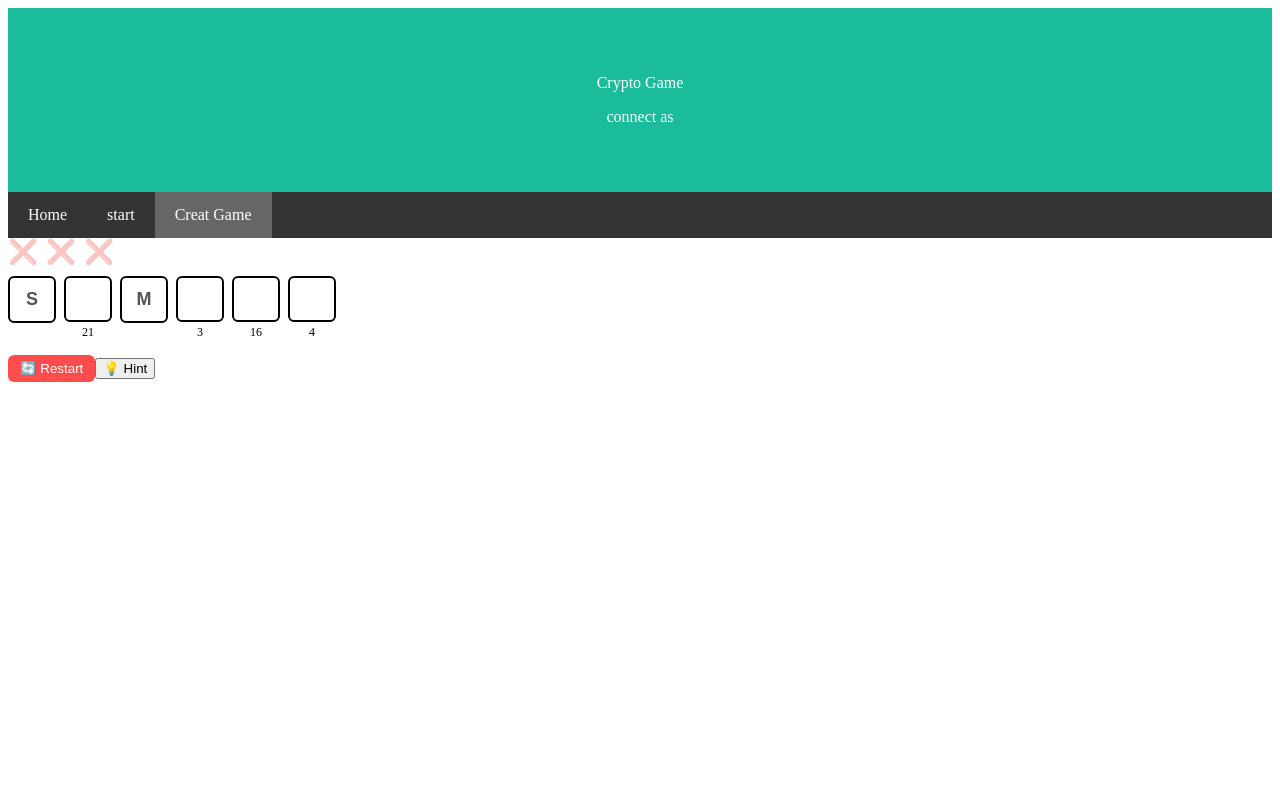
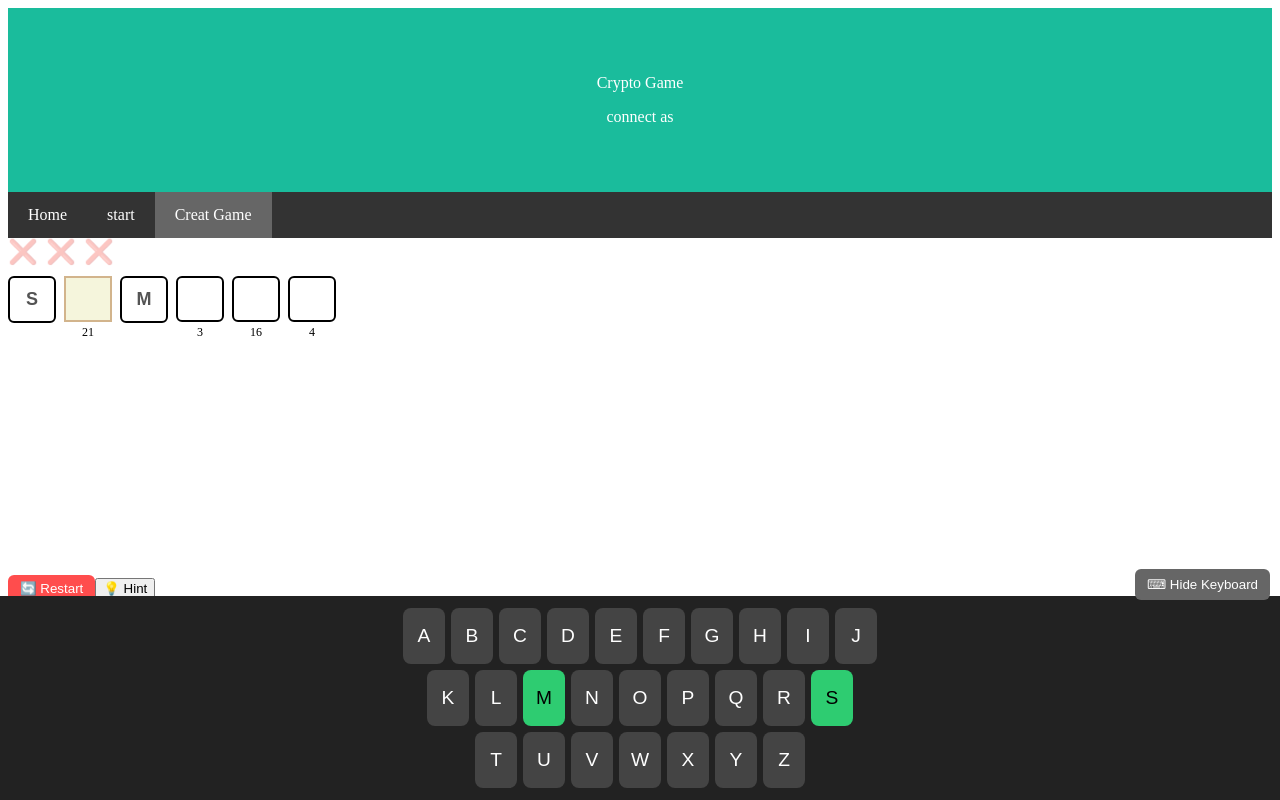
Before and after one commit to Moshe-Feld/cryptoGame, a React (Vite) app in the folder frontend/my-app/: page /creatGame in a window 1280 px wide. Both pictures are taken after typing "Sample", "Sample" into the empty fields and a click on the button "Create". Built offline with nearby package versions, Linux system fonts and the light colour scheme.

Commit message:
Keyboard

```diff
--- a/frontend/my-app/src/components/CreatePuzzle.jsx
+++ b/frontend/my-app/src/components/CreatePuzzle.jsx
@@ -1,6 +1,7 @@
 import React, { useEffect, useMemo, useRef, useState } from "react";
 import "../css/CreatePuzzle.css";
 import { useUser } from "../context/userContext";
+import Keyboard from "./Keyboard"
 
 function CreatePuzzle({ text }) {
   const { email, countWins } = useUser();
@@ -10,9 +11,12 @@ function CreatePuzzle({ text }) {
   const [gameCompleted, setGameCompleted] = useState(false);
   const [mistakes, setMistakes] = useState(0);
   const [hintMode, setHintMode] = useState(false);
+  const [revealedLetters, setRevealedLetters] = useState([]);
+  const [focusedIndex, setFocusedIndex] = useState(null);
   const [resetTrigger, setResetTrigger] = useState(0);
   const [initialHints, setInitialHints] = useState([]);
   const inputRefs = useRef([]);
+  let inputIndex = 0;
 
   function createCode() {
     const chars = Object.keys(code);
@@ -52,7 +56,7 @@ function CreatePuzzle({ text }) {
       const revealed = choseStartLetters(items);
       setInitialHints(revealed);
     }
-  }, [items, initialHints]);
+  }, [items]);
 
   useEffect(() => {
     const codeNumbers = [];
@@ -87,10 +91,13 @@ function CreatePuzzle({ text }) {
   }, [items, resetTrigger, initialHints]);
 
   useEffect(() => {
-    if (inputRefs.current[0]) {
-      inputRefs.current[0].focus();
+    if (!inputRefs.current.length) return;
+    const firstIndex = getNextActiveIndex(-1, 1);
+    if (firstIndex !== null && inputRefs.current[firstIndex]) {
+      inputRefs.current[firstIndex].focus();
+      setFocusedIndex(firstIndex);
     }
-  }, [items]);
+  }, [items, resetTrigger, initialHints]);
 
   const focusInput = (index) => {
     if (inputRefs.current[index]) {
@@ -115,14 +122,21 @@ function CreatePuzzle({ text }) {
     setMistakes(0);
     setGameCompleted(false);
     setHintMode(false);
+    setRevealedLetters([]);
     inputRefs.current.forEach((input) => {
       if (input) {
         input.value = "";
         input.disabled = false;
       }
     });
-
     setResetTrigger(prev => prev + 1);
+    setTimeout(() => {
+      const firstIndex = getNextActiveIndex(-1, 1);
+      if (firstIndex !== null && inputRefs.current[firstIndex]) {
+        inputRefs.current[firstIndex].focus();
+        setFocusedIndex(firstIndex);
+      }
+    }, 0);
   };
 
   const choseStartLetters = (items) => {
@@ -178,14 +192,21 @@ function CreatePuzzle({ text }) {
     );
   };
 
+
+
   const handleInput = (value, index) => {
+    if (index === null || !inputRefs.current[index]) return;
     const inputChar = value.toLowerCase();
-
     const number = Number(inputRefs.current[index].dataset.number);
 
     if (code[inputChar] === number) {
       inputRefs.current[index].value = inputChar.toUpperCase();
       inputRefs.current[index].disabled = true;
+
+      setRevealedLetters(prev => {
+        if (prev.includes(inputChar)) return prev;
+        return [...prev, inputChar];
+      });
 
       const stillRemaining = remainingOccurrences(inputChar);
       if (!stillRemaining) {
@@ -213,6 +234,7 @@ function CreatePuzzle({ text }) {
           alert("Game Over ❌");
           resetGame();
         }
+        inputRefs.current[focusedIndex].focus();
         return newMistakes;
       });
       setTimeout(() => (inputRefs.current[index].value = ""), 250);
@@ -241,16 +263,63 @@ function CreatePuzzle({ text }) {
     input.value = char.toUpperCase();
     input.disabled = true;
 
+    setRevealedLetters(prev => {
+      if (prev.includes(char.toLowerCase())) return prev;
+      return [...prev, char.toLowerCase()];
+    });
+
     const stillRemaining = remainingOccurrences(char);
     if (!stillRemaining) {
       setNumbersState((prev) =>
         prev.map((num) => (num === number ? null : num))
       );
     }
+
+    setTimeout(() => {
+      const nextIndex = getNextActiveIndex(index, 1);
+      if (nextIndex !== null && inputRefs.current[nextIndex]) {
+        inputRefs.current[nextIndex].focus();
+        setFocusedIndex(nextIndex);
+      }
+    }, 0);
   };
 
+  useEffect(() => {
+    if (!initialHints || initialHints.length === 0) return;
+    setRevealedLetters(prev => {
+      const s = new Set(prev);
+      initialHints.forEach(idx => {
+        const ch = inputRefs.current[idx]?.dataset.char?.toLowerCase();
+        if (ch) s.add(ch);
+      });
+      return Array.from(s);
+    });
+  }, [initialHints, items, resetTrigger]);
 
-  let inputIndex = 0;
+  const alphabet = useMemo(() => Object.keys(form).map(c => c.toUpperCase()), [form]);
+
+  const fullyRevealedLetters = useMemo(() => {
+    return Object.keys(form).filter(letter => {
+      const existed = items.some(item =>
+        item.type === "word" &&
+        Array.isArray(item.chars) &&
+        item.chars.some(ch => ch.type === "enc" && ch.char.toLowerCase() === letter)
+      );
+      const stillRemaining = remainingOccurrences(letter);
+      return existed && !stillRemaining;
+    });
+  }, [numbersState, resetTrigger, items]);
+
+  const onKeyboardLetterClick = (letterLower) => {
+    if (fullyRevealedLetters.includes(letterLower)) return;
+    if (focusedIndex === null || !inputRefs.current[focusedIndex]) return;
+    handleInput(letterLower, focusedIndex);
+    const input = inputRefs.current[focusedIndex];
+    if (input && !input.disabled) {
+      input.focus();
+    }
+  };
+
 
   return (
     <>
@@ -279,12 +348,16 @@ function CreatePuzzle({ text }) {
                       <div className="puzzle-cell">
                         <input
                           ref={(el) => (inputRefs.current[currentIndex] = el)}
-                          className={`puzzle-input ${hintMode && !inputRefs.current[currentIndex]?.value ? "hint-available" : ""}`}
+                          className={`puzzle-input
+                            ${hintMode && !inputRefs.current[currentIndex]?.value ? "hint-available" : ""}
+                            ${focusedIndex === currentIndex ? "focused-input" : ""}`}
                           maxLength={1}
                           data-char={ch.char}
                           data-number={ch.number}
                           onChange={(e) => handleInput(e.target.value, currentIndex)}
                           onKeyDown={(e) => handleKeyDown(e, currentIndex)}
+                          onFocus={() => setFocusedIndex(currentIndex)}
+                          onBlur={() => setFocusedIndex(null)}
                           onClick={() => {
                             if (hintMode && !inputRefs.current[currentIndex].disabled) {
                               revealHint(currentIndex);
@@ -310,6 +383,12 @@ function CreatePuzzle({ text }) {
           );
         })}
       </div>
+      <Keyboard
+        alphabet={alphabet}
+        revealedLetters={revealedLetters}
+        fullyRevealedLetters={fullyRevealedLetters}
+        onLetterClick={onKeyboardLetterClick}
+      />
       <button onClick={resetGame} className="restart-btn">
         🔄 Restart
       </button>
--- /dev/null
+++ b/frontend/my-app/src/components/Keyboard.jsx
@@ -0,0 +1,56 @@
+import React, { useState } from "react";
+import "../css/keyboard.css";
+
+export default function Keyboard({ alphabet, revealedLetters = [], fullyRevealedLetters = [], onLetterClick }) {
+    const [visible, setVisible] = useState(true);
+
+    const renderKey = (ltr) => {
+        const lower = ltr.toLowerCase();
+        const isFull = fullyRevealedLetters.includes(lower);
+        const isPartial = !isFull && revealedLetters.includes(lower);
+
+        const cls =
+            "key" +
+            (isFull ? " key-full" : isPartial ? " key-partial" : " key-hidden");
+
+        return (
+            <button
+                key={ltr}
+                className={cls}
+                tabIndex={-1}
+                onMouseDown={(e) => { e.preventDefault(); onLetterClick(lower); }}
+                onTouchStart={(e) => { e.preventDefault(); onLetterClick(lower); }}
+                type="button"
+            >
+                {ltr}
+            </button>
+        );
+    };
+
+    if (!visible) {
+        return (
+            <button className="toggle-keyboard" onClick={() => setVisible(true)}>
+                ⌨ Show Keyboard
+            </button>
+        );
+    }
+
+    return (
+        <>
+            <button className="toggle-keyboard" onClick={() => setVisible(false)}>
+                ⌨ Hide Keyboard
+            </button>
+            <div className="keyboard">
+                <div className="keyboard-row">
+                    {alphabet.slice(0, 10).map(renderKey)}
+                </div>
+                <div className="keyboard-row">
+                    {alphabet.slice(10, 19).map(renderKey)}
+                </div>
+                <div className="keyboard-row">
+                    {alphabet.slice(19).map(renderKey)}
+                </div>
+            </div>
+        </>
+    );
+}
--- a/frontend/my-app/src/css/CreatePuzzle.css
+++ b/frontend/my-app/src/css/CreatePuzzle.css
@@ -129,3 +129,14 @@
   outline: none;
   background-color: #ffecb3; /* טיפה כהה כשנבחר */
 }
+
+.puzzle-container {
+  padding-bottom: 220px;  /* מרווח מתחת כדי שלא יכוסה ע"י המקלדת */
+  overflow-y: auto;       /* גלילה אנכית */
+  max-height: calc(100vh - 240px); /* גובה מקסימלי: כל המסך פחות גובה המקלדת */
+}
+
+.puzzle-input.focused-input {
+  background-color: beige; /* בז' */
+  outline: 2px solid #d2b48c; /* מסגרת חומה עדינה */
+}
--- /dev/null
+++ b/frontend/my-app/src/css/Keyboard.css
@@ -0,0 +1,64 @@
+.keyboard {
+  position: fixed;       /* מקובע למסך */
+  bottom: 0;
+  left: 0;
+  right: 0;
+  background: #222;
+  padding: 12px;
+  display: flex;
+  flex-direction: column;
+  align-items: center;
+  gap: 6px;
+  z-index: 1000;
+}
+
+.keyboard-row {
+  display: flex;
+  gap: 6px;
+}
+
+.key {
+  width: 42px;
+  height: 56px;
+  font-size: 1.2rem;
+  border-radius: 8px;
+  border: none;
+  cursor: pointer;
+  background: #444;
+  color: white;
+  transition: 0.2s;
+}
+
+.key:hover {
+  background: #555;
+}
+
+/* סטטוסי מקשים */
+.key-full {
+  background: #2ecc71; /* ירוק */
+  color: black;
+}
+
+.key-partial {
+  background: #f1c40f; /* צהוב */
+  color: black;
+}
+
+.key-hidden {
+  background: #444;
+  color: white;
+}
+
+/* כפתור הסתרה/הצגה */
+.toggle-keyboard {
+  position: fixed;
+  bottom: 200px;
+  right: 10px;
+  padding: 8px 12px;
+  border-radius: 6px;
+  border: none;
+  cursor: pointer;
+  background: #666;
+  color: white;
+  z-index: 1100;
+}
```
